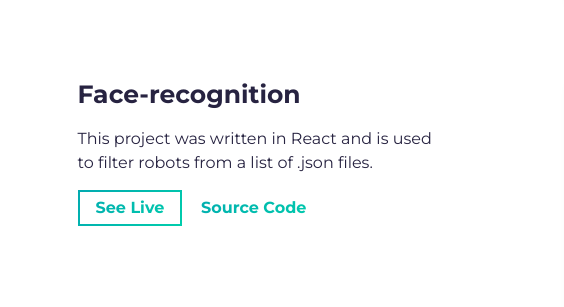
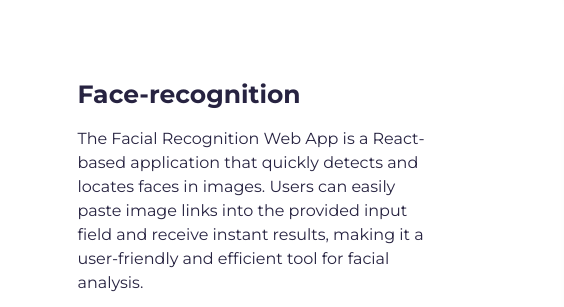
Before and after one commit to Marcin-podgorski93/Portfolio, a website built with Parcel: page src/index.html in a window 1280 px wide. Shown: the part 3380-3687 px from the top of the page, 0-564 px from the left. Built offline with nearby package versions, Linux system fonts and the light colour scheme.

Commit message:
update description

```diff
--- a/src/index.html
+++ b/src/index.html
@@ -273,7 +273,7 @@
       <h3 class="project-wrapper__text-title">Face-recognition</h3>
       <div>
         <p class="mb-4">
-        This project was written in React and is used to filter robots from a list of .json files.
+        The Facial Recognition Web App is a React-based application that quickly detects and locates faces in images. Users can easily paste image links into the provided input field and receive instant results, making it a user-friendly and efficient tool for facial analysis.
         </p>
       </div>
       <a
```
Also changed, not shown: dist/index.html.
